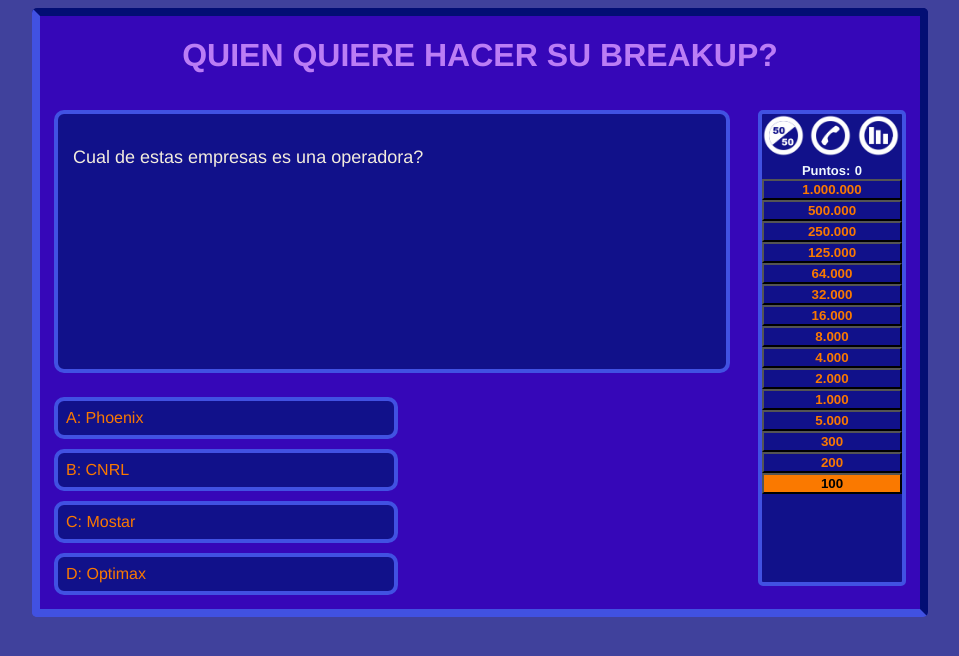
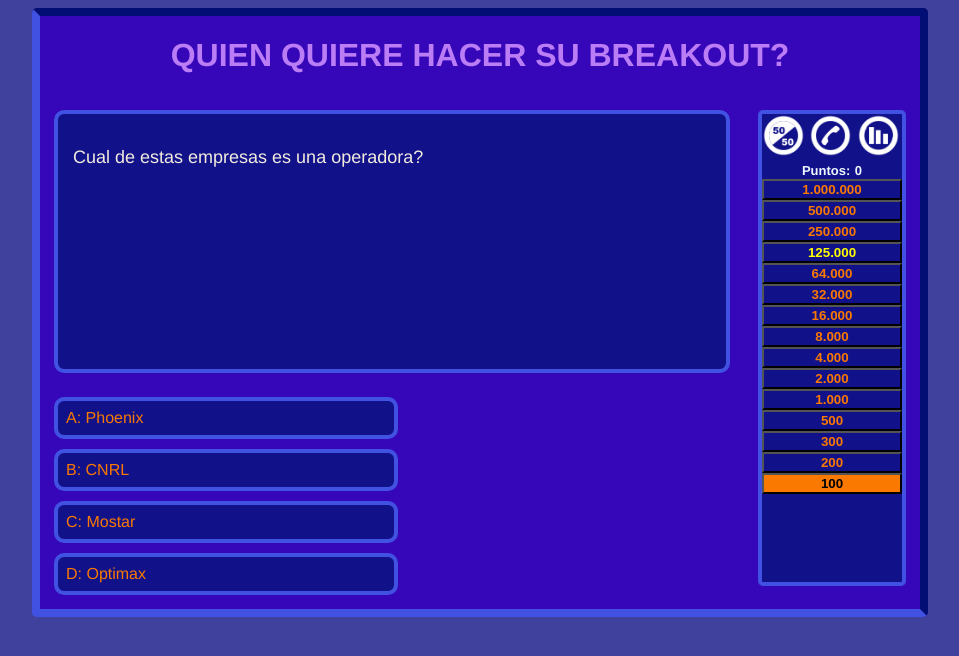
Before and after one commit to JGomez49/breakup_0_to_1, a plain HTML site: page index.html in a window 1280 px wide. Both pictures are taken after a click on the button "Comenzar". Shown: the whole page, without its empty margins (160-1119 px from the left). Drawn offline with Linux system fonts and the light colour scheme.

Commit message:
Change breakup to breakout

```diff
--- a/index.html
+++ b/index.html
@@ -7,7 +7,7 @@
     <meta http-equiv="X-UA-Compatible" content="ie=edge">
     <link rel="stylesheet" href="styles/styles.css">
     <script src="scripts/jquery.js"></script>
-    <title>Breakup</title>
+    <title>Breakout</title>
   </head>
 
   <body>
@@ -16,12 +16,12 @@
       <div class="welcome-content">
 
         <div class="name">
-          <h1>QUIEN QUIERE HACER SU BREAKUP?</h1>
+          <h1>QUIEN QUIERE HACER SU BREAKOUT?</h1>
           <img src="images/Logo.png" style="height: 100px;width: 250px;">
         </div>
 
         <div class="wel-main">
-          <p>Bienvenido a su breakup</p>
+          <p>Bienvenido a su breakout</p>
         </div>
 
         <!-- <div class="about">
@@ -44,7 +44,7 @@
       <div class="container">
 
         <div class="name">
-          <h1>QUIEN QUIERE HACER SU BREAKUP?</h1>
+          <h1>QUIEN QUIERE HACER SU BREAKOUT?</h1>
         </div>
 
         <div class="main">
@@ -76,7 +76,7 @@
               <button>1.000.000</button>
               <button>500.000</button>
               <button>250.000</button>
-              <button>125.000</button>
+              <button style="color: yellow;">125.000</button>
               <button>64.000</button>
               <button>32.000</button>
               <button>16.000</button>
@@ -84,7 +84,7 @@
               <button>4.000</button>
               <button>2.000</button>
               <button>1.000</button>
-              <button>5.000</button>
+              <button>500</button>
               <button>300</button>
               <button>200</button>
               <button class="current">100</button>
```
